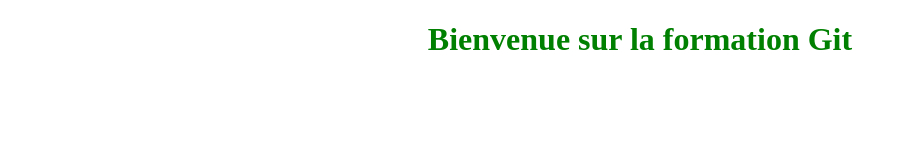
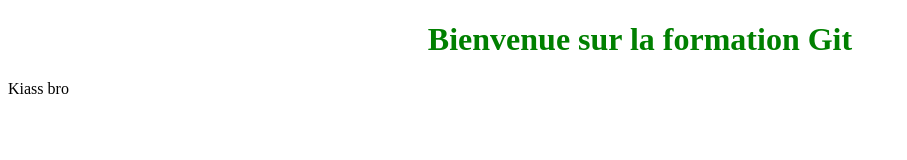
Before and after one commit to KiassBro/mon_site_web, a plain HTML site: page index.html in a window 1280 px wide. Shown: the whole page, without its empty margins (0-907 px from the left). Drawn offline with Linux system fonts and the light colour scheme.

Commit message:
ajouter du paramétrage

```diff
--- a/index.html
+++ b/index.html
@@ -10,6 +10,7 @@
 <body>
 
     <h1>Bienvenue sur la formation Git</h1>
+    <p>Kiass bro</p>
 
 </body>
 </html>
```
